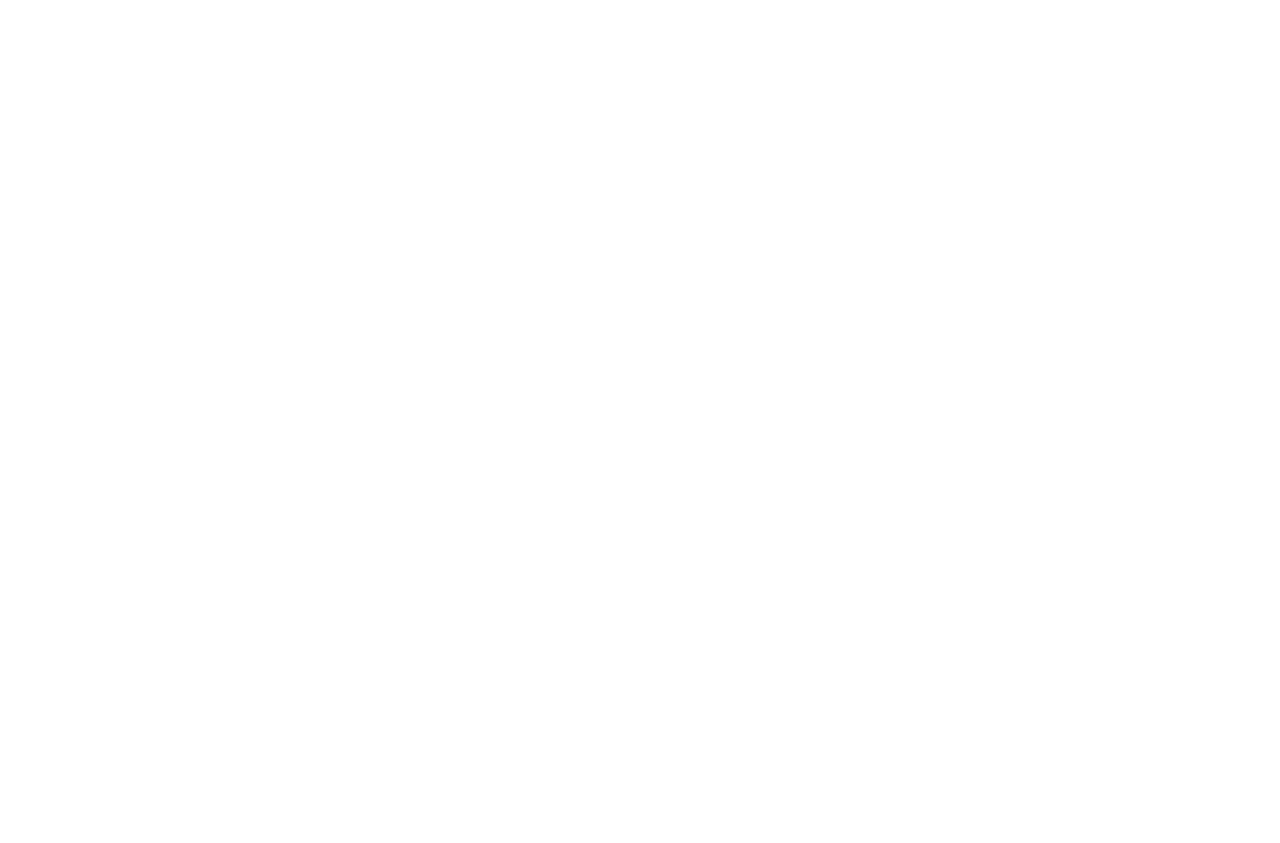
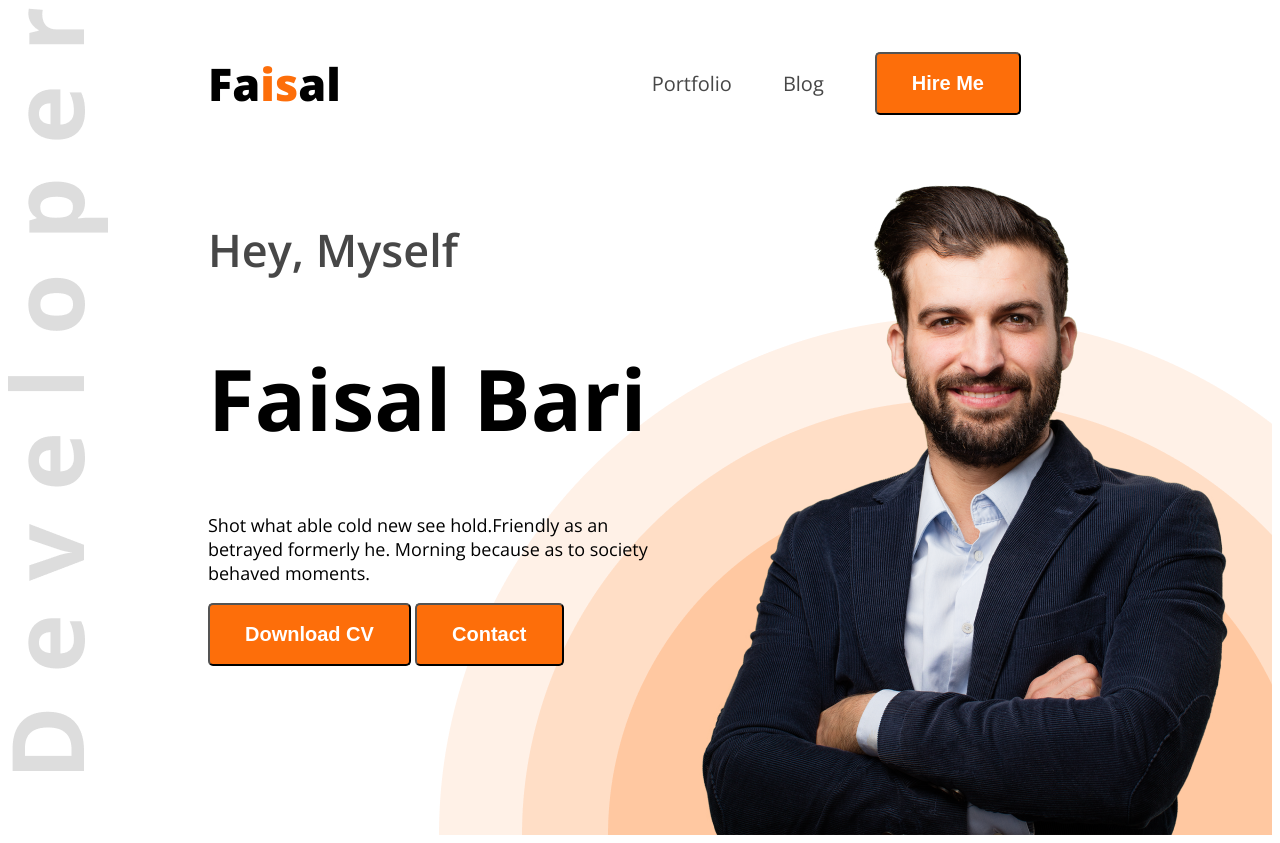
Before and after one commit to faisalbari193/My-Portfolio, a plain HTML site: page index.html in a window 1280 px wide. Before the commit the page ends 800 px from the top, so only its background shows below. Drawn offline with nearby package versions, Linux system fonts and the light colour scheme.

Commit message:
add some data

```diff
--- a/index.html
+++ b/index.html
@@ -4,10 +4,33 @@
     <meta charset="UTF-8">
     <meta name="viewport" content="width=device-width, initial-scale=1.0">
     <title>Web Developer Portfolio</title>
+    <link rel="stylesheet" href="style/style.css">
+    <link rel="preconnect" href="https://fonts.googleapis.com">
+    <link rel="preconnect" href="https://fonts.gstatic.com" crossorigin>
+    <link href="https://fonts.googleapis.com/css2?family=Open+Sans:ital,wght@0,300..800;1,300..800&display=swap" rel="stylesheet">
 </head>
-<body>
-    <header>
-
+<body class="open-sans-normal">
+    <header class="header">
+        <nav>
+            <h3 class="nav-title">Fa<span class="text-primay">is</span>al</h3>
+            <ul>
+              <li><a class="ul-color" href="#">Portfolio</a></li>
+              <li><a class="ul-color" href="#">Blog</a></li>
+              <li><a href="#"><button class="btn-primary">Hire Me</button></a></li>
+            </ul>
+        </nav>
+        <div class="banner">
+            <div class="banner-content">
+                <h4 class="banner-greetings ul-color">Hey, Myself</h4>
+                <h1 class="banner-title">Faisal Bari</h1>
+                <p class="banner-description">
+                    Shot what able cold new see hold.Friendly as an betrayed formerly he. Morning because as to society behaved moments.
+                </p>
+                <button class="btn-primary">Download CV</button>
+                <button class="btn-primary">Contact</button>
+            </div>
+            <img class="banner-profile-pic" src="images/hardy.png" alt="">
+        </div>
     </header>
     <main>
 
--- a/style/style.css
+++ b/style/style.css
@@ -0,0 +1,77 @@
+.open-sans-normal {
+  font-family: "Open Sans", serif;
+  font-optical-sizing: auto;
+  font-style: normal;
+  font-variation-settings:
+    "wdth" 100;
+}
+/* header */
+.header{
+    background-image: url(../images/developer.png),url(../images/header_bg.png);
+    background-repeat: no-repeat;
+    background-position: top left, bottom right;
+}
+/* shared style */
+.text-primay{
+    color: #FD6E0A;
+}
+.ul-color{
+    color:#474747 ;
+}
+.btn-primary{
+    background-color: #FD6E0A;
+    font-weight: 700;
+    font-size: 20px;
+    color: white;
+    padding: 18px 35px ;
+    /* border: none;   */
+    border-radius: 5px;
+}
+
+/* nav styles */
+nav{
+    display: flex;
+    align-items: center;
+    justify-content: space-between;
+    margin: 0 200px;
+}
+nav ul{
+    display: flex;
+    align-items: center;
+ }
+.nav-title{
+    font-weight: 800;
+    font-size: 45px;
+}
+nav ul li{
+   list-style: none;
+   margin-right: 51px;
+}
+ nav ul a{
+    text-decoration: none;
+    font-size: 20px;
+ }
+/* banner style */
+.banner{
+    display: flex;
+    justify-content: space-between;
+    margin: 0 35px 0 200px;
+}
+.banner-content{
+    max-width: 585px;
+}
+.banner-greetings{
+    font-weight: 600;
+    font-size: 45px;
+}
+.banner-title{
+    font-size: 85px;
+    font-weight: 700;
+}
+.banner-description{
+    font-size: 18px;
+    font-weight: 400;
+}
+.banner-profile-pic{
+    width: 584px;
+}
```
